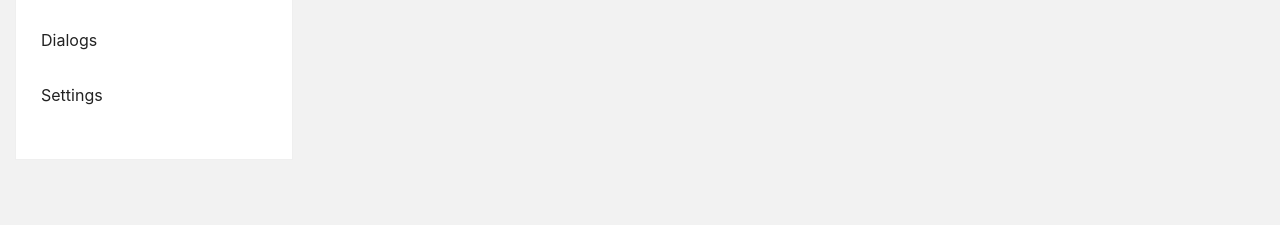
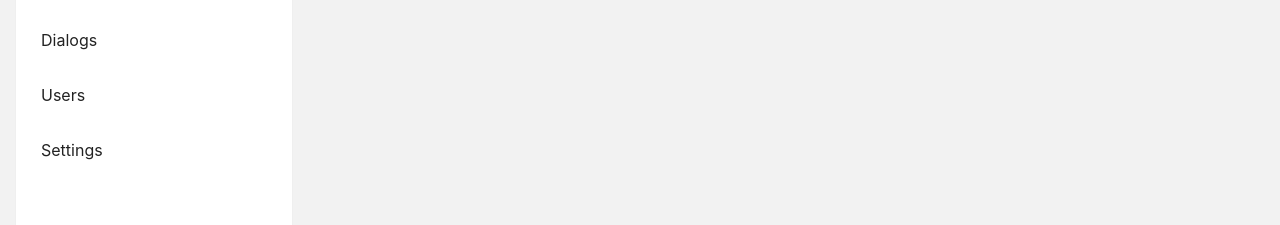
Before and after one commit to st3r30t1p/social-react-app, a React (Create React App) app: page / in a window 1280 px wide. Shown: the part 206-431 px from the top of the page. Built offline with nearby package versions, Linux system fonts and the light colour scheme.

Commit message:
added users tab

```diff
--- a/src/components/Layouts/Navbar.js
+++ b/src/components/Layouts/Navbar.js
@@ -12,6 +12,9 @@ const Navbar = () => {
                     <NavLink to="/dialogs" className="app-nav-link">Dialogs</NavLink>
                 </li>
                 <li className="app-nav-item">
+                    <NavLink to="/users" className="app-nav-link">Users</NavLink>
+                </li>
+                <li className="app-nav-item">
                     <NavLink to="/settings" className="app-nav-link">Settings</NavLink>
                 </li>
             </ul>
--- a/src/styles/Navbar.scss
+++ b/src/styles/Navbar.scss
@@ -3,7 +3,7 @@
   padding: 15px;
   border: 1px solid #eeee;
   background-color: #fff;
-  height: 200px;
+  height: 270px;
 
   ul {
     list-style-type: none;
```
